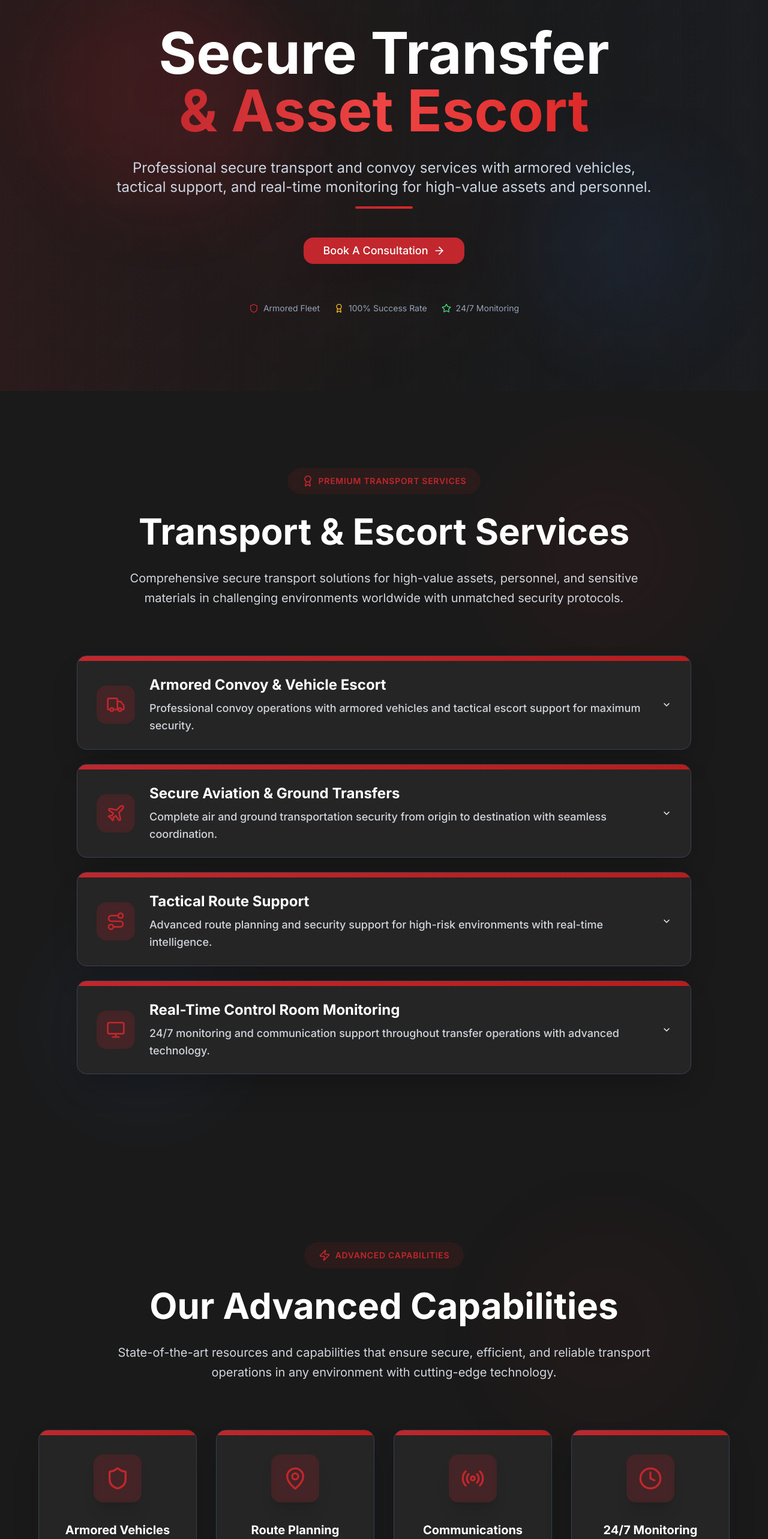
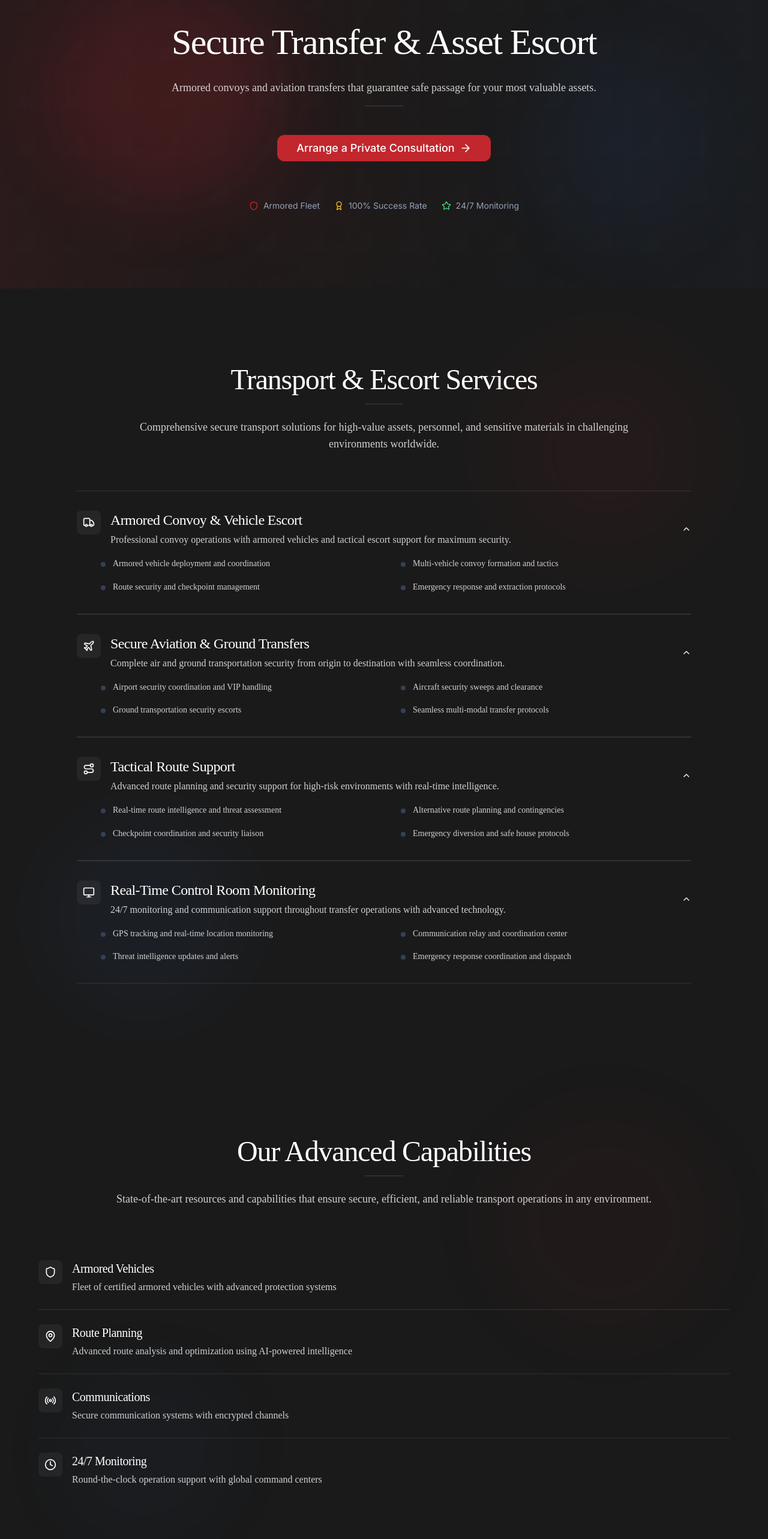
Before and after one commit to Joshua-Joseph1/valendor, a Next.js app: page /services/secure-transfer-asset-escort in a window 1280 px wide. Shown: the part 200-2766 px from the top of the page at 60% size. Built offline with nearby package versions, Linux system fonts and the light colour scheme.

Commit message:
feat(stae): apply Valiant minimal theme; unbox sections, inline lists, update CTAs

```diff
--- a/app/services/secure-transfer-asset-escort/page.tsx
+++ b/app/services/secure-transfer-asset-escort/page.tsx
@@ -8,7 +8,7 @@ import SecureTransferCTA from '@/components/stae/ServiceCTA';
 
 const SecureTransferPage = () => {
   return (
-    <div className="min-h-screen pt-20 bg-[#1a1a1a] text-white">
+    <div className="min-h-screen pt-20 bg-[#1a1a1a] text-white antialiased">
       <SecureTransferHero />
       <SecureTransferOfferings />
       <SecureTransferCapabilities />
--- a/components/stae/ServiceCapabilities.tsx
+++ b/components/stae/ServiceCapabilities.tsx
@@ -36,7 +36,7 @@ const SecureTransferCapabilities = () => {
   return (
     <section
       ref={capabilitiesRef}
-      className="py-32 bg-[#1a1a1a] text-white relative overflow-hidden"
+      className="py-24 md:py-32 bg-[#1a1a1a] text-white relative overflow-hidden"
     >
       {/* Elegant background elements */}
       <div className="absolute inset-0 opacity-5">
@@ -51,89 +51,38 @@ const SecureTransferCapabilities = () => {
           initial={{ opacity: 0, y: 50 }}
           animate={isCapabilitiesInView ? { opacity: 1, y: 0 } : {}}
           transition={{ duration: 0.8 }}
-          className="text-center mb-20"
+          className="text-center mb-16"
         >
-          <div className="inline-flex items-center bg-valentor-red/10 backdrop-blur-sm rounded-full px-6 py-3 mb-8">
-            <Zap className="h-5 w-5 text-valentor-red mr-2" />
-            <span className="text-valentor-red font-semibold text-sm uppercase tracking-wider">
-              Advanced Capabilities
-            </span>
-          </div>
-
-          <h2 className="text-5xl md:text-6xl font-bold text-white mb-8 leading-tight">
-            Our Advanced Capabilities
-          </h2>
-          <p className="text-xl text-gray-300 max-w-4xl mx-auto leading-relaxed">
-            State-of-the-art resources and capabilities that ensure secure,
-            efficient, and reliable transport operations in any environment with
-            cutting-edge technology.
-          </p>
+          <h2 className="text-3xl md:text-5xl font-[ui-serif] tracking-tight text-white mb-4">Our Advanced Capabilities</h2>
+          <div className="mx-auto h-px w-16 bg-[#344154] mb-6" />
+          <p className="text-base md:text-lg text-white/80 max-w-4xl mx-auto leading-relaxed font-[ui-sans-serif]">State-of-the-art resources and capabilities that ensure secure, efficient, and reliable transport operations in any environment.</p>
         </motion.div>
 
-        {/* Capabilities Grid */}
-        <div className="grid grid-cols-1 md:grid-cols-2 lg:grid-cols-4 gap-8 max-w-6xl mx-auto">
+        {/* Capabilities - Inline list */}
+        <div className="max-w-6xl mx-auto divide-y divide-white/10">
           {capabilities.map((capability, index) => (
             <motion.div
               key={capability.title}
               initial={{ opacity: 0, y: 50 }}
               animate={isCapabilitiesInView ? { opacity: 1, y: 0 } : {}}
-              transition={{ duration: 0.8, delay: index * 0.2 }}
-              className="group"
+              transition={{ duration: 0.8, delay: index * 0.1 }}
+              className="py-6"
             >
-              <Card className="h-full bg-[#252525] backdrop-blur-xl border border-gray-700 shadow-2xl hover:shadow-3xl transition-all duration-500 group-hover:scale-105 rounded-2xl overflow-hidden">
-                <div className="h-2 bg-gradient-to-r from-valentor-red to-red-700"></div>
-                <CardContent className="p-8 text-center">
-                  {/* Icon with luxury styling */}
-                  <div className="relative mb-8">
-                    <div className="w-20 h-20 bg-valentor-red/20 backdrop-blur-sm rounded-2xl flex items-center justify-center mx-auto shadow-xl group-hover:shadow-2xl transition-all duration-500 group-hover:rotate-6">
-                      <capability.icon className="h-10 w-10 text-valentor-red" />
-                    </div>
-                  </div>
-
-                  {/* Content */}
-                  <h3 className="text-xl font-bold text-white mb-4 group-hover:text-gray-200 transition-colors duration-300">
-                    {capability.title}
-                  </h3>
-                  <p className="text-gray-300 leading-relaxed group-hover:text-gray-200 transition-colors duration-300">
-                    {capability.description}
-                  </p>
-
-                  {/* Decorative element */}
-                  <div className="mt-6 pt-6 border-t border-gray-600">
-                    <div className="flex items-center justify-center space-x-1">
-                      {[...Array(3)].map((_, i) => (
-                        <div
-                          key={i}
-                          className={`w-2 h-2 bg-valentor-red rounded-full opacity-${
-                            (i + 1) * 30
-                          }`}
-                        ></div>
-                      ))}
-                    </div>
-                    <p className="text-xs text-gray-300 text-center mt-2 font-medium">
-                      Advanced Technology
-                    </p>
-                  </div>
-                </CardContent>
-              </Card>
+              <div className="flex items-start gap-4">
+                <div className="w-10 h-10 rounded-lg bg-white/5 flex items-center justify-center">
+                  <capability.icon className="h-5 w-5 text-white" />
+                </div>
+                <div className="flex-1">
+                  <h3 className="text-xl font-[ui-serif] tracking-tight text-white mb-1">{capability.title}</h3>
+                  <p className="text-white/80 leading-relaxed font-[ui-sans-serif]">{capability.description}</p>
+                </div>
+              </div>
             </motion.div>
           ))}
         </div>
 
         {/* Bottom accent */}
-        <motion.div
-          initial={{ opacity: 0, y: 30 }}
-          animate={isCapabilitiesInView ? { opacity: 1, y: 0 } : {}}
-          transition={{ duration: 0.8, delay: 0.8 }}
-          className="text-center mt-16"
-        >
-          <div className="inline-flex items-center bg-[#252525] backdrop-blur-xl rounded-full px-8 py-4 border border-gray-700 shadow-lg">
-            <Award className="h-6 w-6 text-valentor-red mr-3" />
-            <span className="text-white font-semibold">
-              State-of-the-Art Equipment • Professional Excellence
-            </span>
-          </div>
-        </motion.div>
+        <div className="mt-8" />
       </div>
     </section>
   );
--- a/components/stae/ServiceHero.tsx
+++ b/components/stae/ServiceHero.tsx
@@ -5,6 +5,7 @@ import { useInView } from 'framer-motion';
 import { useRef } from 'react';
 import { ArrowRight, Award, Star, Shield, Truck } from 'lucide-react';
 import { Button } from '@/components/ui/button';
+import Link from 'next/link';
 
 const SecureTransferHero = () => {
   const heroRef = useRef(null);
@@ -13,7 +14,7 @@ const SecureTransferHero = () => {
   return (
     <section
       ref={heroRef}
-      className="relative py-32 bg-[#1a1a1a] text-white overflow-hidden"
+      className="relative py-24 md:py-32 bg-[#1a1a1a] text-white overflow-hidden"
     >
       {/* Enhanced Background Elements */}
       <div className="absolute inset-0">
@@ -60,11 +61,8 @@ const SecureTransferHero = () => {
               transition={{ duration: 0.6, delay: 0.3 }}
               className="flex flex-col items-center space-y-6"
             >
-              <h1 className="text-4xl sm:text-6xl lg:text-7xl xl:text-8xl font-bold leading-tight">
-                <span className="text-white">Secure Transfer</span>
-                <span className="block bg-gradient-to-r from-valentor-red via-red-500 to-red-600 bg-clip-text text-transparent">
-                  & Asset Escort
-                </span>
+              <h1 className="text-4xl md:text-6xl font-[ui-serif] tracking-tight leading-tight">
+                Secure Transfer & Asset Escort
               </h1>
             </motion.div>
 
@@ -75,12 +73,10 @@ const SecureTransferHero = () => {
               transition={{ duration: 0.6, delay: 0.5 }}
               className="space-y-4"
             >
-              <p className="text-xl md:text-2xl text-slate-300 leading-relaxed max-w-4xl mx-auto">
-                Professional secure transport and convoy services with armored
-                vehicles, tactical support, and real-time monitoring for
-                high-value assets and personnel.
+              <p className="text-base md:text-lg text-white/80 leading-relaxed max-w-4xl mx-auto font-[ui-sans-serif]">
+                Armored convoys and aviation transfers that guarantee safe passage for your most valuable assets.
               </p>
-              <div className="w-24 h-1 bg-gradient-to-r from-valentor-red to-red-600 rounded-full mx-auto"></div>
+              <div className="mx-auto h-px w-16 bg-[#344154]"></div>
             </motion.div>
 
             {/* Action Buttons */}
@@ -90,13 +86,15 @@ const SecureTransferHero = () => {
               transition={{ duration: 0.6, delay: 0.7 }}
               className="flex flex-col sm:flex-row gap-4 justify-center pt-4"
             >
-              <Button
-                size="lg"
-                className="bg-valentor-red hover:bg-red-700 text-white px-8 py-4 text-lg rounded-2xl shadow-2xl hover:shadow-3xl transition-all duration-300 hover:scale-105 group"
-              >
-                Book A Consultation
-                <ArrowRight className="ml-2 h-5 w-5 group-hover:translate-x-1 transition-transform duration-300" />
-              </Button>
+              <Link href="/contact" aria-label="Arrange a Private Consultation with Valiant Risk Group">
+                <Button
+                  size="lg"
+                  className="bg-[#C1272D] hover:bg-[#C1272D]/90 text-white px-8 py-4 text-base md:text-lg rounded-xl transition-colors duration-300 focus-visible:outline focus-visible:outline-2 focus-visible:outline-[#C1272D]"
+                >
+                  Arrange a Private Consultation
+                  <ArrowRight className="ml-2 h-5 w-5" />
+                </Button>
+              </Link>
             </motion.div>
 
             {/* Trust Indicators */}
--- a/components/stae/ServiceOfferings.tsx
+++ b/components/stae/ServiceOfferings.tsx
@@ -60,7 +60,7 @@ const SecureTransferOfferings = () => {
   return (
     <section
       ref={servicesRef}
-      className="py-32 bg-[#1a1a1a] text-white relative overflow-hidden"
+      className="py-24 md:py-32 bg-[#1a1a1a] text-white relative overflow-hidden"
     >
       {/* Elegant background elements */}
       <div className="absolute inset-0 opacity-5">
@@ -74,28 +74,16 @@ const SecureTransferOfferings = () => {
           initial={{ opacity: 0, y: 50 }}
           animate={isServicesInView ? { opacity: 1, y: 0 } : {}}
           transition={{ duration: 0.8 }}
-          className="text-center mb-20"
+          className="text-center mb-16"
         >
-          <div className="inline-flex items-center bg-valentor-red/10 backdrop-blur-sm rounded-full px-6 py-3 mb-8">
-            <Award className="h-5 w-5 text-valentor-red mr-2" />
-            <span className="text-valentor-red font-semibold text-sm uppercase tracking-wider">
-              Premium Transport Services
-            </span>
-          </div>
-
-          <h2 className="text-5xl md:text-6xl font-bold text-white mb-8 leading-tight">
-            Transport & Escort Services
-          </h2>
-          <p className="text-xl text-gray-300 max-w-4xl mx-auto leading-relaxed">
-            Comprehensive secure transport solutions for high-value assets,
-            personnel, and sensitive materials in challenging environments
-            worldwide with unmatched security protocols.
-          </p>
+          <h2 className="text-3xl md:text-5xl font-[ui-serif] tracking-tight text-white mb-4">Transport & Escort Services</h2>
+          <div className="mx-auto h-px w-16 bg-[#344154] mb-6" />
+          <p className="text-base md:text-lg text-white/80 max-w-4xl mx-auto leading-relaxed font-[ui-sans-serif]">Comprehensive secure transport solutions for high-value assets, personnel, and sensitive materials in challenging environments worldwide.</p>
         </motion.div>
 
-        {/* Services Accordion */}
+        {/* Services - Expanded Inline */}
         <div className="max-w-5xl mx-auto">
-          <Accordion type="single" collapsible className="w-full space-y-6">
+          <Accordion type="multiple" defaultValue={offerings.map((_, i) => `item-${i}`)} className="w-full space-y-0">
             {offerings.map((offering, index) => (
               <motion.div
                 key={offering.title}
@@ -105,27 +93,21 @@ const SecureTransferOfferings = () => {
               >
                 <AccordionItem
                   value={`item-${index}`}
-                  className="bg-[#252525] backdrop-blur-xl border border-gray-700 rounded-2xl mb-6 shadow-2xl hover:shadow-3xl transition-all duration-300 overflow-hidden group"
+                  className="mb-0 py-8 border-t border-white/10 group"
                 >
-                  <div className="h-2 bg-gradient-to-r from-valentor-red to-red-700"></div>
-                  <AccordionTrigger className="px-8 py-6 hover:no-underline group-hover:bg-gray-700/20 transition-all duration-300">
-                    <div className="flex items-center text-left w-full">
-                      <div className="bg-valentor-red/20 backdrop-blur-sm rounded-2xl p-4 mr-6 group-hover:bg-valentor-red/30 transition-all duration-300">
-                        <offering.icon className="h-8 w-8 text-valentor-red" />
+                  <AccordionTrigger className="px-0 py-0 hover:no-underline focus:outline-none">
+                    <div className="flex items-start text-left w-full gap-4">
+                      <div className="w-10 h-10 rounded-lg bg-white/5 flex items-center justify-center">
+                        <offering.icon className="h-5 w-5 text-white" />
                       </div>
                       <div className="flex-1">
-                        <h3 className="text-2xl font-bold text-white mb-2 group-hover:text-gray-200 transition-colors duration-300">
-                          {offering.title}
-                        </h3>
-                        <p className="text-gray-300 text-lg leading-relaxed">
-                          {offering.description}
-                        </p>
+                        <h3 className="text-2xl font-[ui-serif] tracking-tight text-white mb-1">{offering.title}</h3>
+                        <p className="text-white/80 text-base leading-relaxed font-[ui-sans-serif]">{offering.description}</p>
                       </div>
                     </div>
                   </AccordionTrigger>
-                  <AccordionContent className="px-8 pb-8">
-                    <div className="bg-valentor-red/10 backdrop-blur-sm rounded-2xl p-8 ml-20 border border-valentor-red/20 shadow-inner">
-                      <div className="grid grid-cols-1 md:grid-cols-2 gap-4">
+                  <AccordionContent className="px-0 pt-4 pb-0">
+                    <div className="grid grid-cols-1 md:grid-cols-2 gap-3 md:gap-4 pl-10">
                       {offering.details.map((detail, detailIndex) => (
                         <motion.div
                           key={detailIndex}
@@ -135,32 +117,14 @@ const SecureTransferOfferings = () => {
                           }
                           transition={{
                             duration: 0.4,
-                              delay: index * 0.1 + detailIndex * 0.05 + 0.3,
+                            delay: index * 0.1 + detailIndex * 0.05 + 0.2,
                           }}
-                            className="flex items-start group/item hover:bg-valentor-red/5 rounded-xl p-3 transition-all duration-200"
+                          className="flex items-start"
                         >
-                            <CheckCircle className="h-6 w-6 text-valentor-red mr-4 mt-0.5 flex-shrink-0 group-hover/item:text-red-600 transition-colors duration-200" />
-                            <span className="text-gray-300 font-medium leading-relaxed group-hover/item:text-white transition-colors duration-200">
-                              {detail}
-                            </span>
+                          <span className="w-2 h-2 bg-[#344154] rounded-full mr-3 mt-2"></span>
+                          <span className="text-white/80 leading-relaxed font-[ui-sans-serif]">{detail}</span>
                         </motion.div>
                       ))}
-                      </div>
-
-                      {/* Decorative element */}
-                      <div className="mt-6 pt-6 border-t border-gray-600">
-                        <div className="flex items-center justify-center space-x-1">
-                          {[...Array(5)].map((_, i) => (
-                            <Star
-                              key={i}
-                              className="h-4 w-4 text-amber-400 fill-current"
-                            />
-                          ))}
-                        </div>
-                        <p className="text-xs text-gray-300 text-center mt-2 font-medium">
-                          Premium Service Excellence
-                        </p>
-                      </div>
                     </div>
                   </AccordionContent>
                 </AccordionItem>
```
Also changed, not shown: components/stae/ServiceCTA.tsx (+27 -45 lines). Lines whose indentation alone changed are shown as unchanged.
